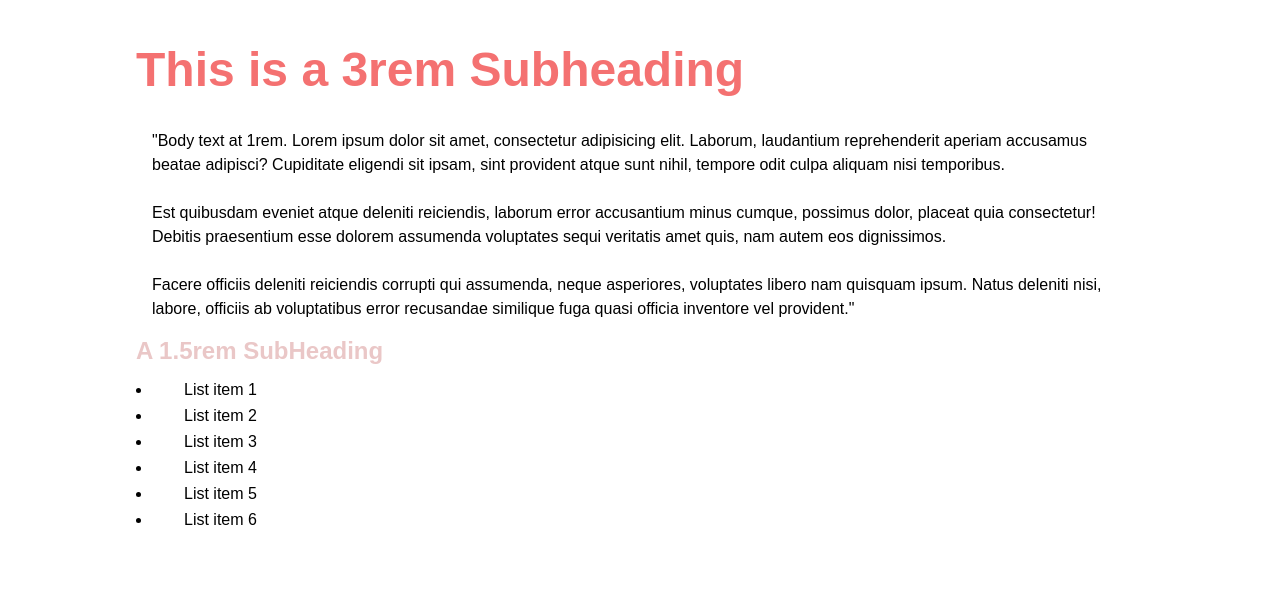
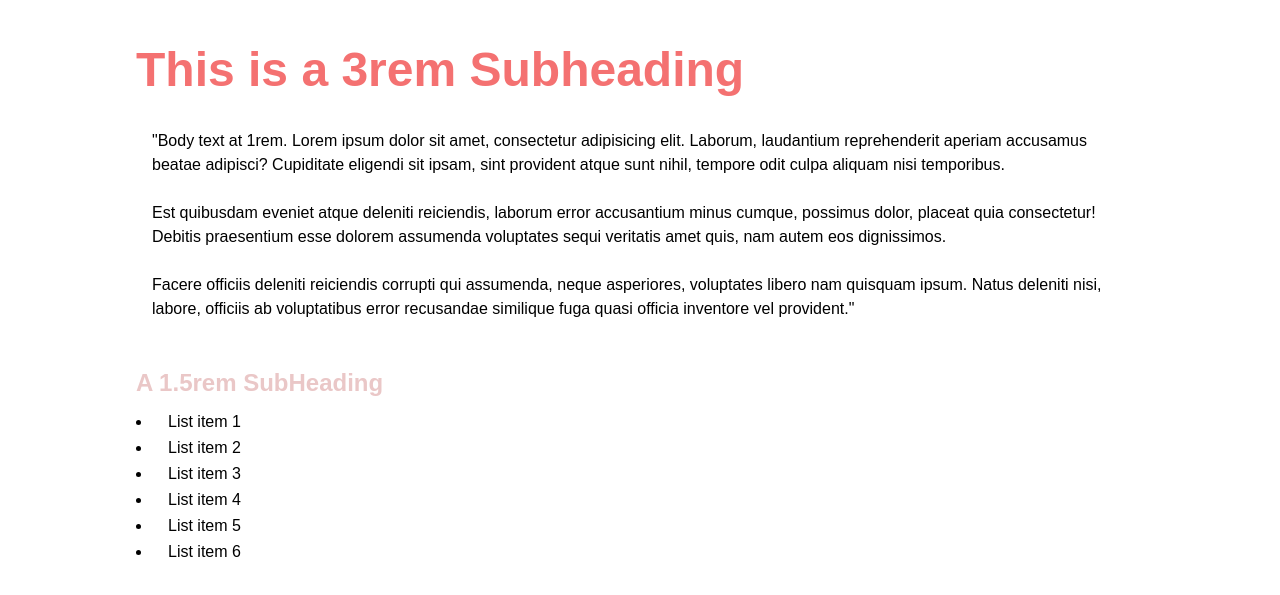
Before and after one commit to hull0003/assignment_3, a plain HTML site: page index.html in a window 1280 px wide. Shown: the part 819-1414 px from the top of the page. Drawn offline with Linux system fonts and the light colour scheme.

Commit message:
fixed list item padding

```diff
--- a/css/style.css
+++ b/css/style.css
@@ -69,7 +69,6 @@ h1 {
 
 p {
     padding-top: 0rem;
-    padding-bottom: 0rem;
     padding-left: 3rem;
     padding-right: 3rem;
     font-size: 1rem;
@@ -85,5 +84,6 @@ ul {
 li {
     padding-top: 0rem;
     padding-bottom: 0.5rem;
+    padding-left: 1rem;
     color: hsl(0, 46%, 0%);
 }
```
